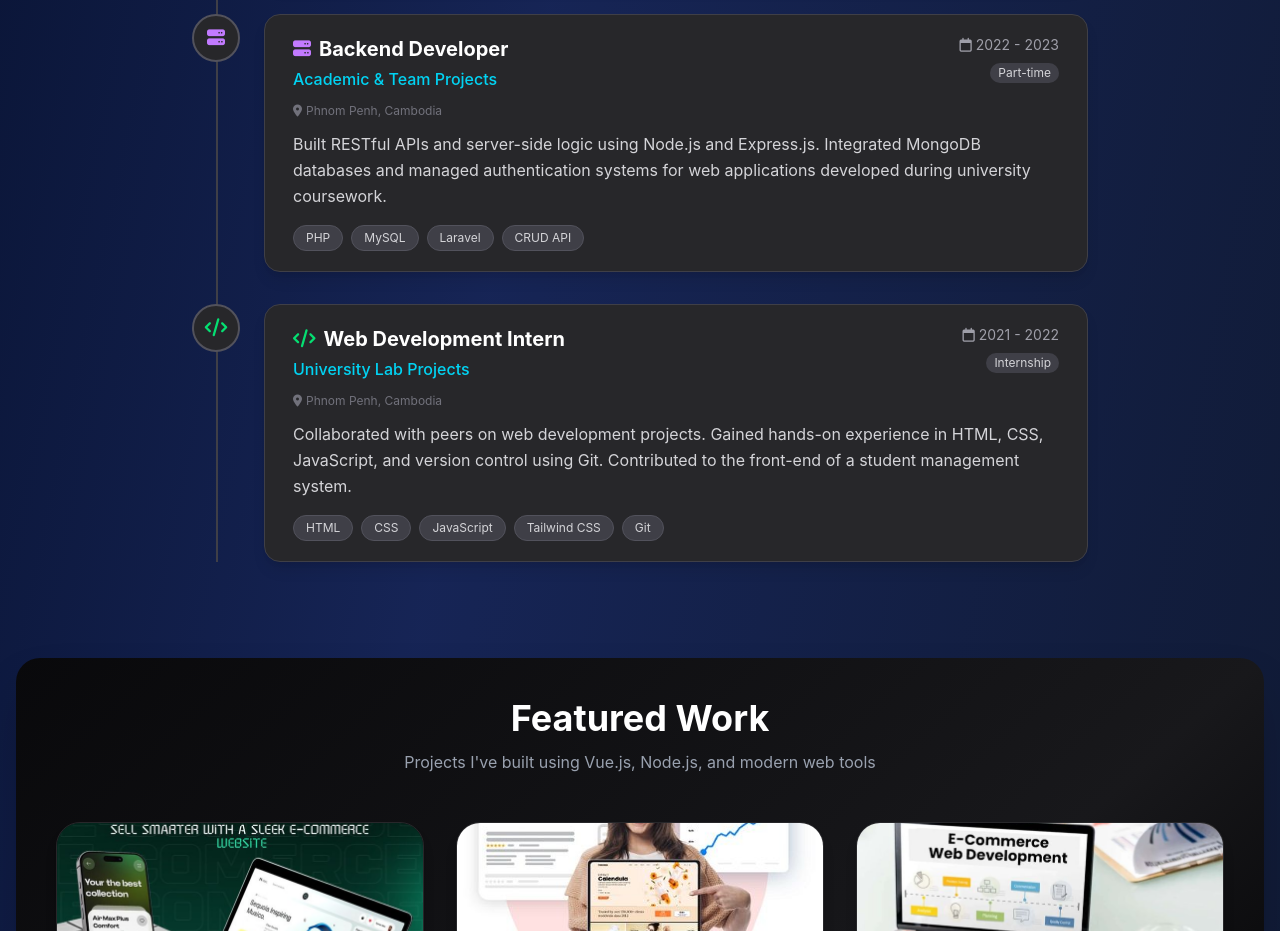
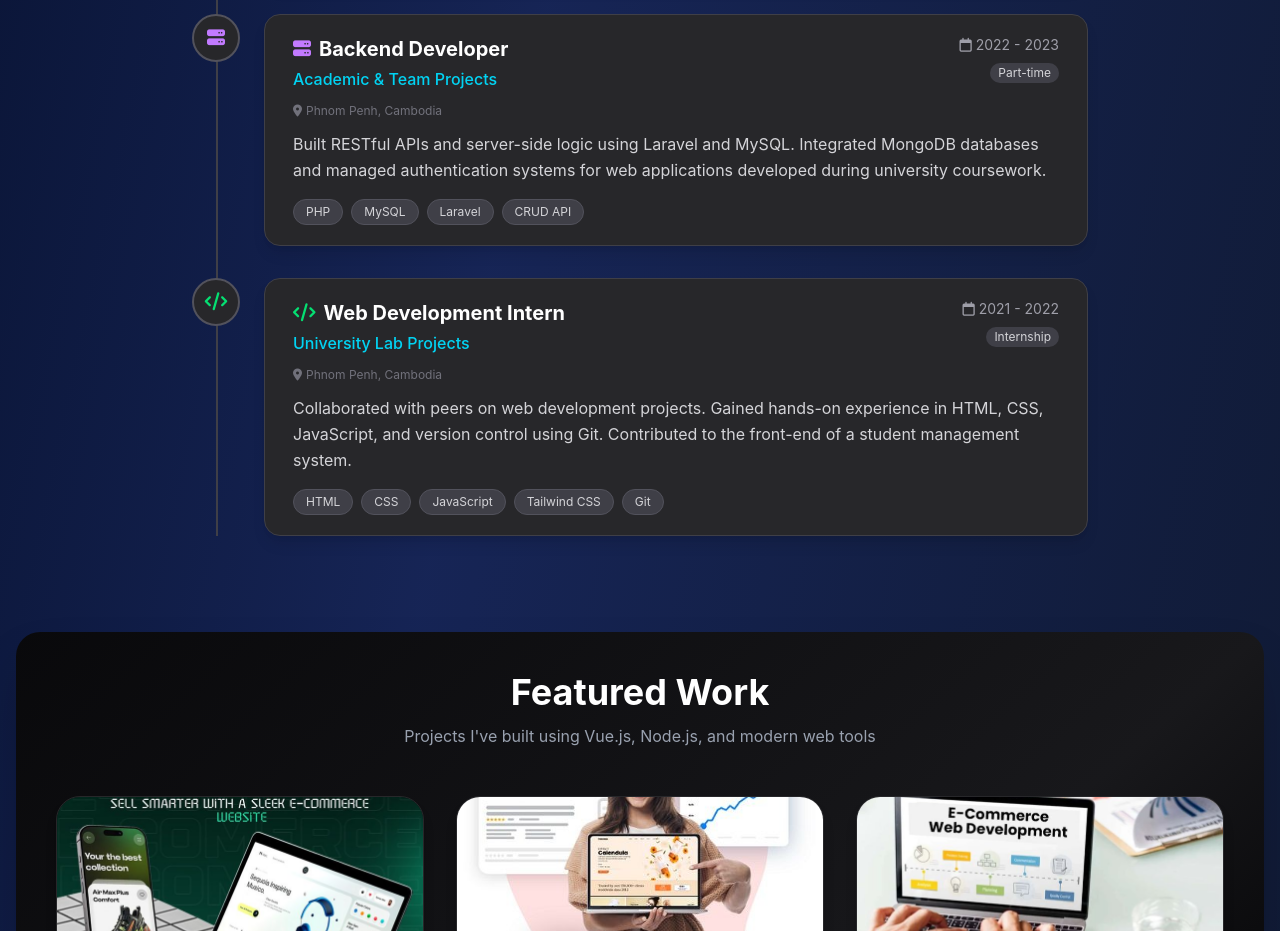
Before and after one commit to kunvinthien-cyber/Portfolio, a Vue app: page / in a window 1280 px wide. Shown: the part 3480-4411 px from the top of the page. Built offline with nearby package versions, Linux system fonts and the light colour scheme.

Commit message:
fix: update backend experience details
Align the experience description with the Laravel, MySQL, and CRUD API tags.

```diff
--- a/src/components/Page/ExperiencePage.vue
+++ b/src/components/Page/ExperiencePage.vue
@@ -20,7 +20,7 @@ const experiences = [
     type: 'Part-time',
     location: 'Phnom Penh, Cambodia',
     description:
-      'Built RESTful APIs and server-side logic using Node.js and Express.js. Integrated MongoDB databases and managed authentication systems for web applications developed during university coursework.',
+      'Built RESTful APIs and server-side logic using Laravel and MySQL. Integrated MongoDB databases and managed authentication systems for web applications developed during university coursework.',
     tags: ['PHP', 'MySQL', 'Laravel', 'CRUD API'],
     icon: 'fa-solid fa-server',
     color: 'text-purple-400',
```
